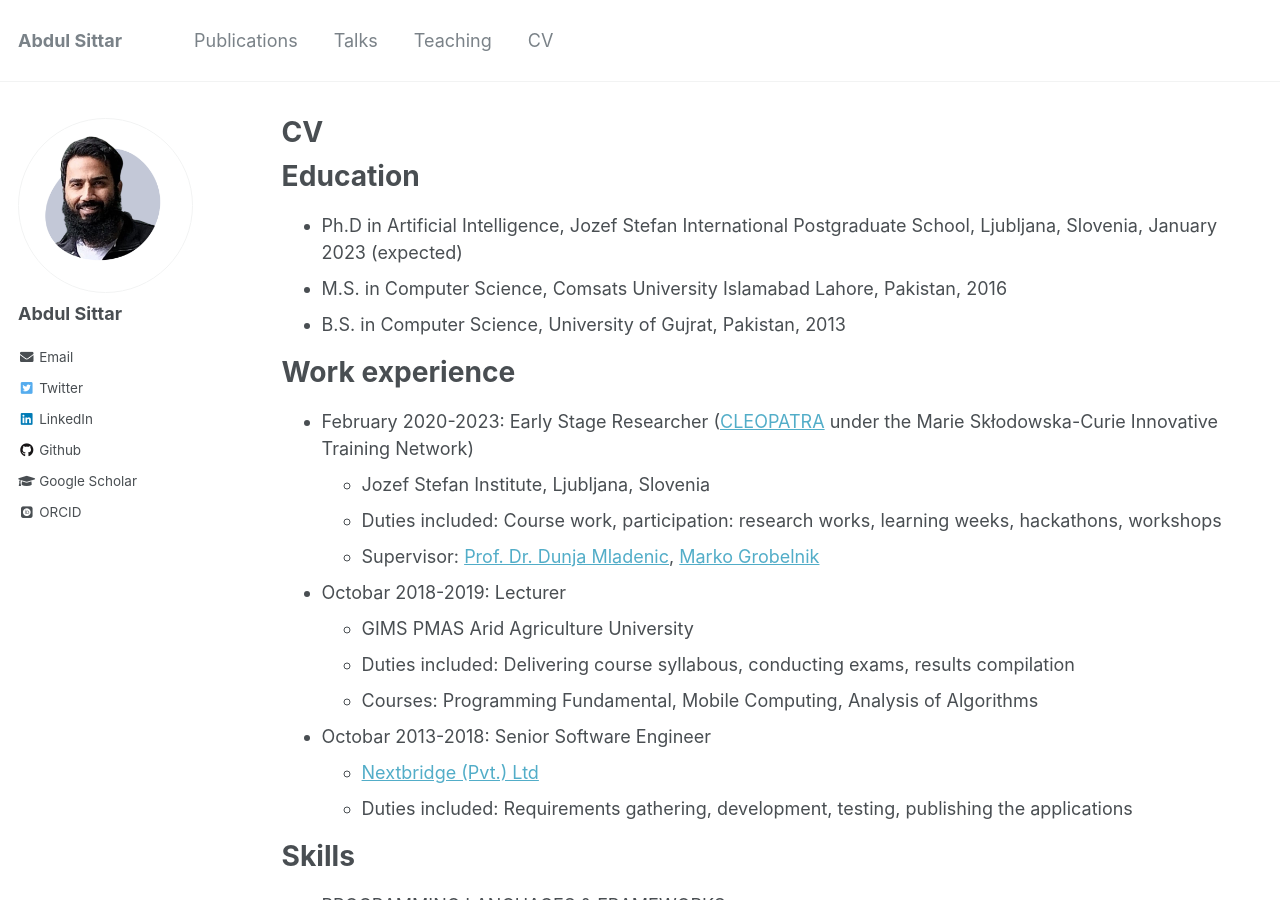
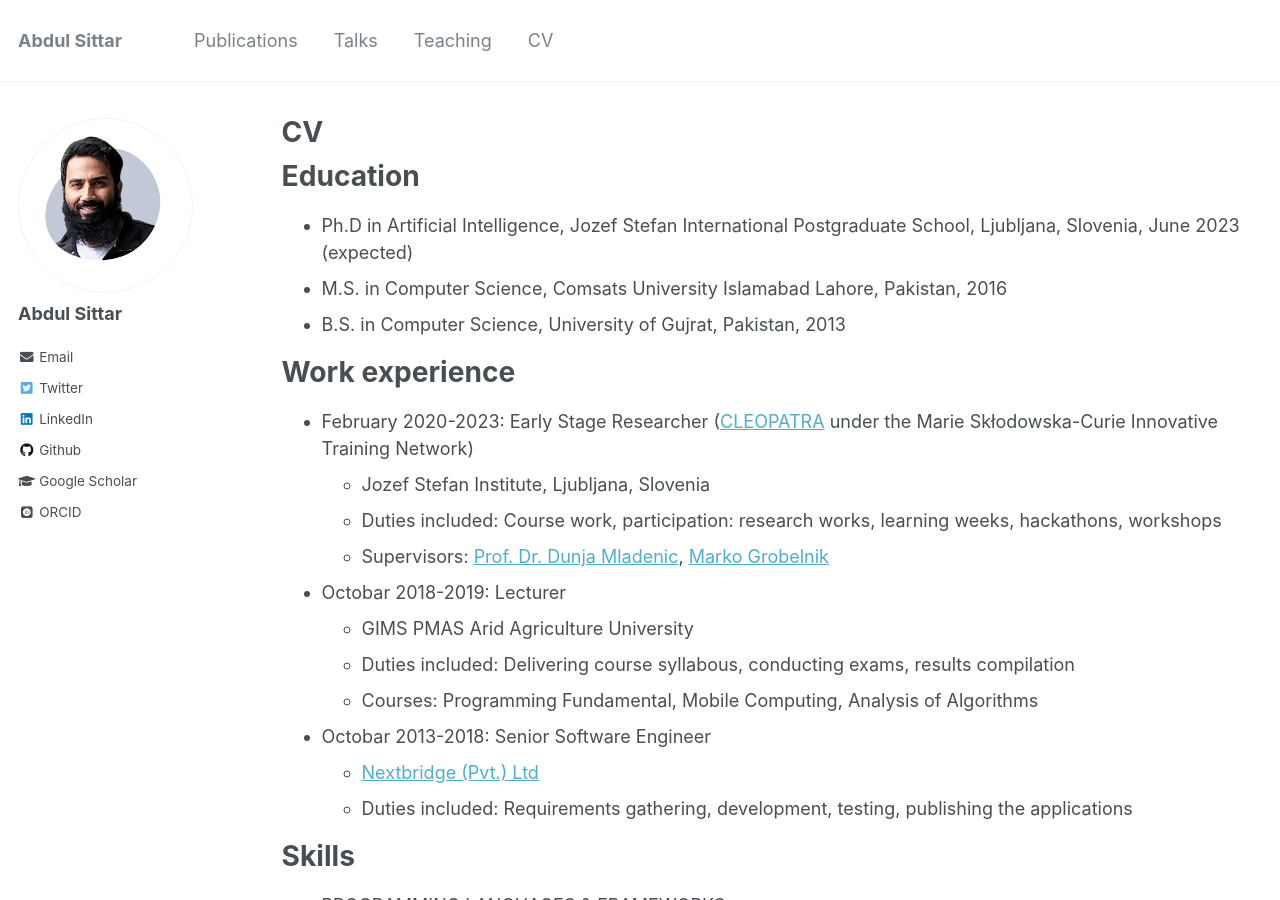
Before and after one commit to abdulsittar/abdulsittar.github.io, a Jekyll site: the page built from _pages/cv.md, in a window 1280 px wide and 900 px high. Built offline with Jekyll 4.4.1, drawn with Linux system fonts in a browser that asks for light colours; some web fonts are replaced.

Commit message:
Update cv.md

```diff
--- a/_pages/cv.md
+++ b/_pages/cv.md
@@ -11,7 +11,7 @@ redirect_from:
 
 Education
 ======
-* Ph.D in Artificial Intelligence, Jozef Stefan International Postgraduate School, Ljubljana, Slovenia, January 2023 (expected)
+* Ph.D in Artificial Intelligence, Jozef Stefan International Postgraduate School, Ljubljana, Slovenia, June 2023 (expected)
 * M.S. in Computer Science, Comsats University Islamabad Lahore, Pakistan, 2016
 * B.S. in Computer Science, University of Gujrat, Pakistan, 2013
 
@@ -21,7 +21,7 @@ Work experience
 * February 2020-2023: Early Stage Researcher ([CLEOPATRA](https://cleopatra-project.eu/) under the Marie Skłodowska-Curie Innovative Training Network)
   * Jozef Stefan Institute, Ljubljana, Slovenia
   * Duties included: Course work, participation: research works, learning weeks, hackathons, workshops
-  * Supervisor: [Prof. Dr. Dunja Mladenic](https://ailab.ijs.si/dunja_mladenic/), [Marko Grobelnik](https://ailab.ijs.si/marko_grobelnik/)
+  * Supervisors: [Prof. Dr. Dunja Mladenic](https://ailab.ijs.si/dunja_mladenic/), [Marko Grobelnik](https://ailab.ijs.si/marko_grobelnik/)
 
 * Octobar 2018-2019: Lecturer
   * GIMS PMAS Arid Agriculture University
```
